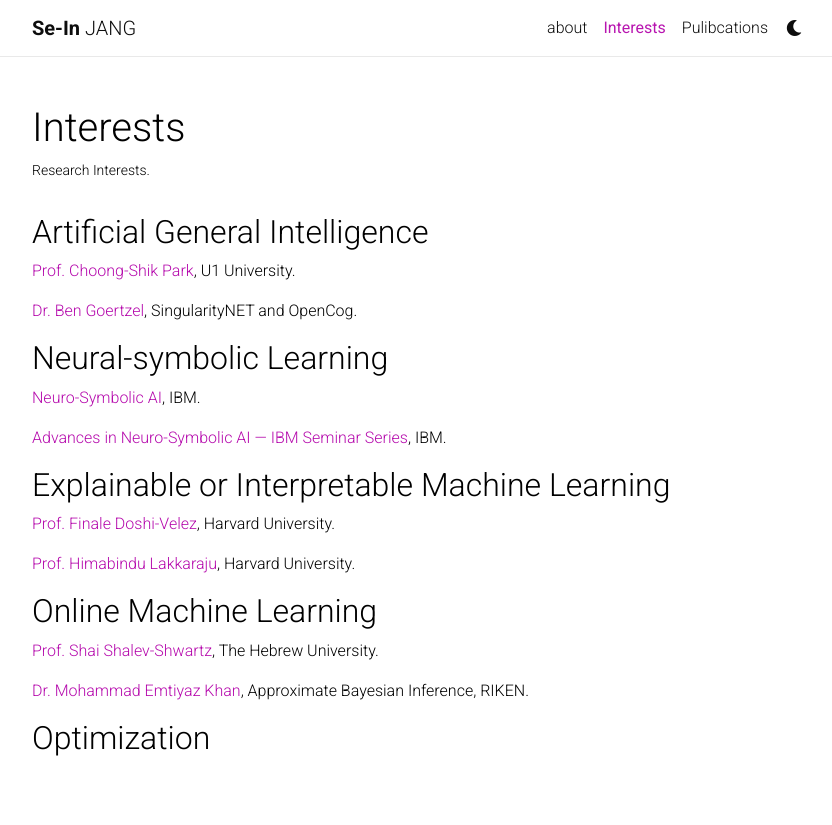
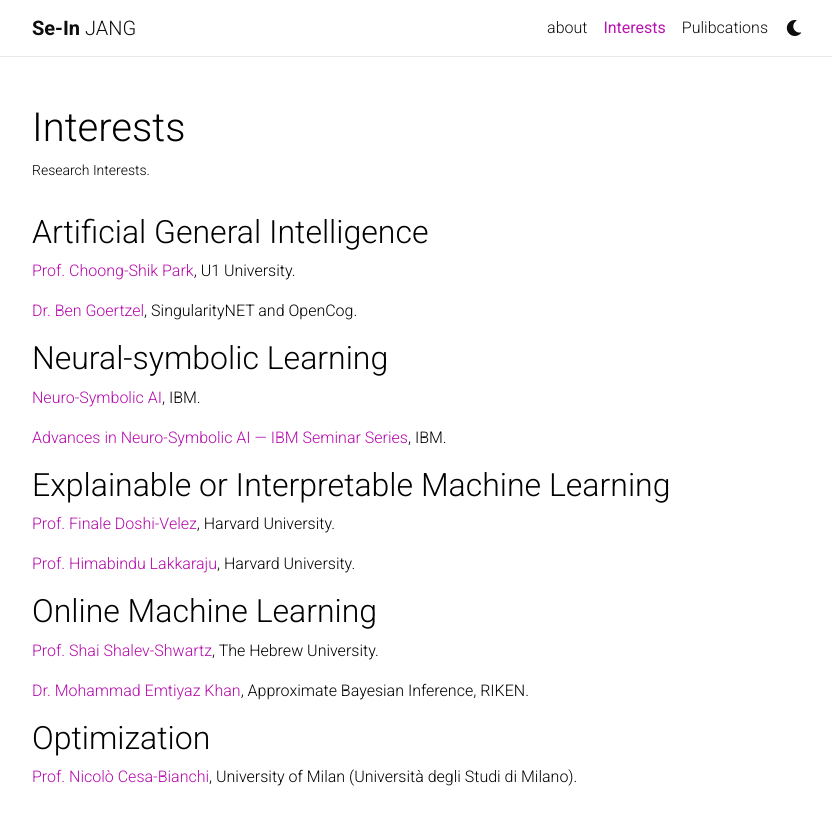
Before and after one commit to sijang/sijang.github.io, a Jekyll site: the page built from _pages/Interests.md, in a window 1280 px wide. Shown: the top 825 px of the page, without its empty margins (223-1055 px from the left). Built offline with Jekyll 4.4.1, drawn with Linux system fonts in a browser that asks for light colours; nearby versions of some CDN libraries; a style sheet for code colours, icons or effects is not loaded.

Commit message:
Update Interests.md

```diff
--- a/_pages/Interests.md
+++ b/_pages/Interests.md
@@ -33,3 +33,4 @@ nav: true
   > [Dr. Mohammad Emtiyaz Khan](https://emtiyaz.github.io/){:target="_blank"}, Approximate Bayesian Inference, RIKEN.
 
 ## Optimization
+  > [Prof. Nicolò Cesa-Bianchi](http://cesa-bianchi.di.unimi.it/){:target="_blank"}, University of Milan (Università degli Studi di Milano).
```
